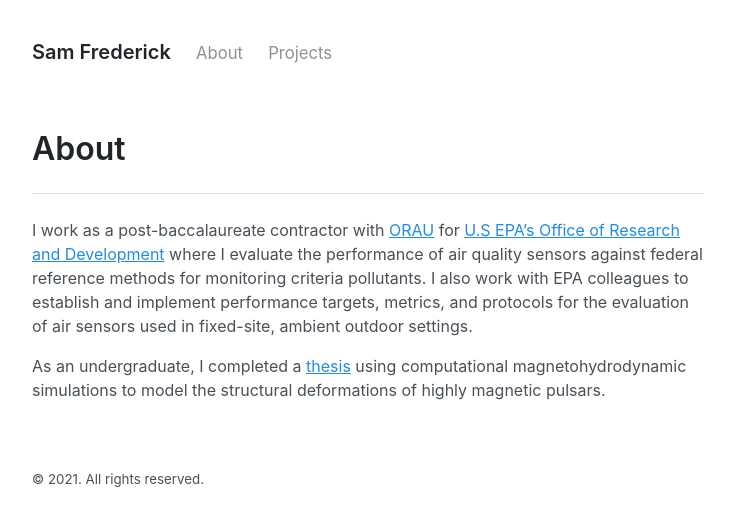
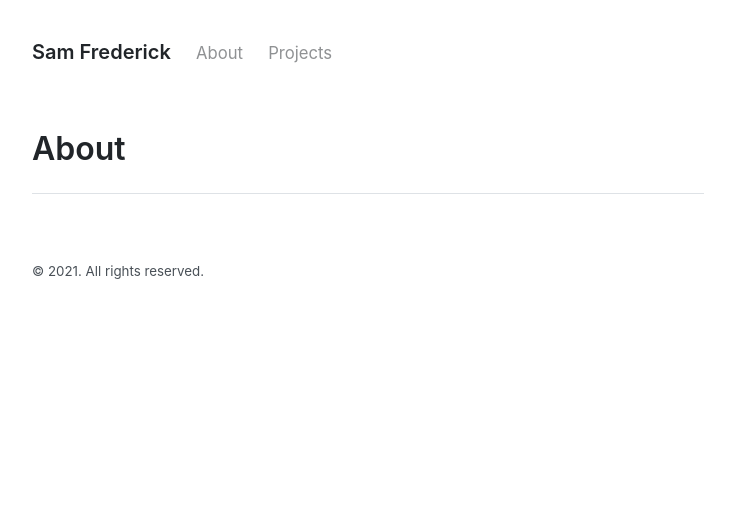
Before and after one commit to samfrederick/samfrederick.github.io, a Jekyll site: the page built from about.md, in a window 1280 px wide. Shown: the top 526 px of the page, without its empty margins (272-1005 px from the left). Built offline with Jekyll 4.4.1, drawn with Linux system fonts in a browser that asks for light colours.

```diff
--- a/about.md
+++ b/about.md
@@ -4,6 +4,3 @@
 ---
 
 -----
-I work as a post-baccalaureate contractor with [ORAU](https://www.orau.org/index.html) for [U.S EPA's Office of Research and Development](https://www.epa.gov/aboutepa/about-office-research-and-development-ord) where I evaluate the performance of air quality sensors against federal reference methods for monitoring criteria pollutants. I also work with EPA colleagues to establish and implement performance targets, metrics, and protocols for the evaluation of air sensors used in fixed-site, ambient outdoor settings.
-
-As an undergraduate, I completed a [thesis](https://samfrederick.github.io/bio/media/docs/frederick-thesis.pdf) using computational magnetohydrodynamic simulations to model the structural deformations of highly magnetic pulsars.
```
Also changed, not shown: _posts/21-01-30-home.md (+1 -1 lines).
